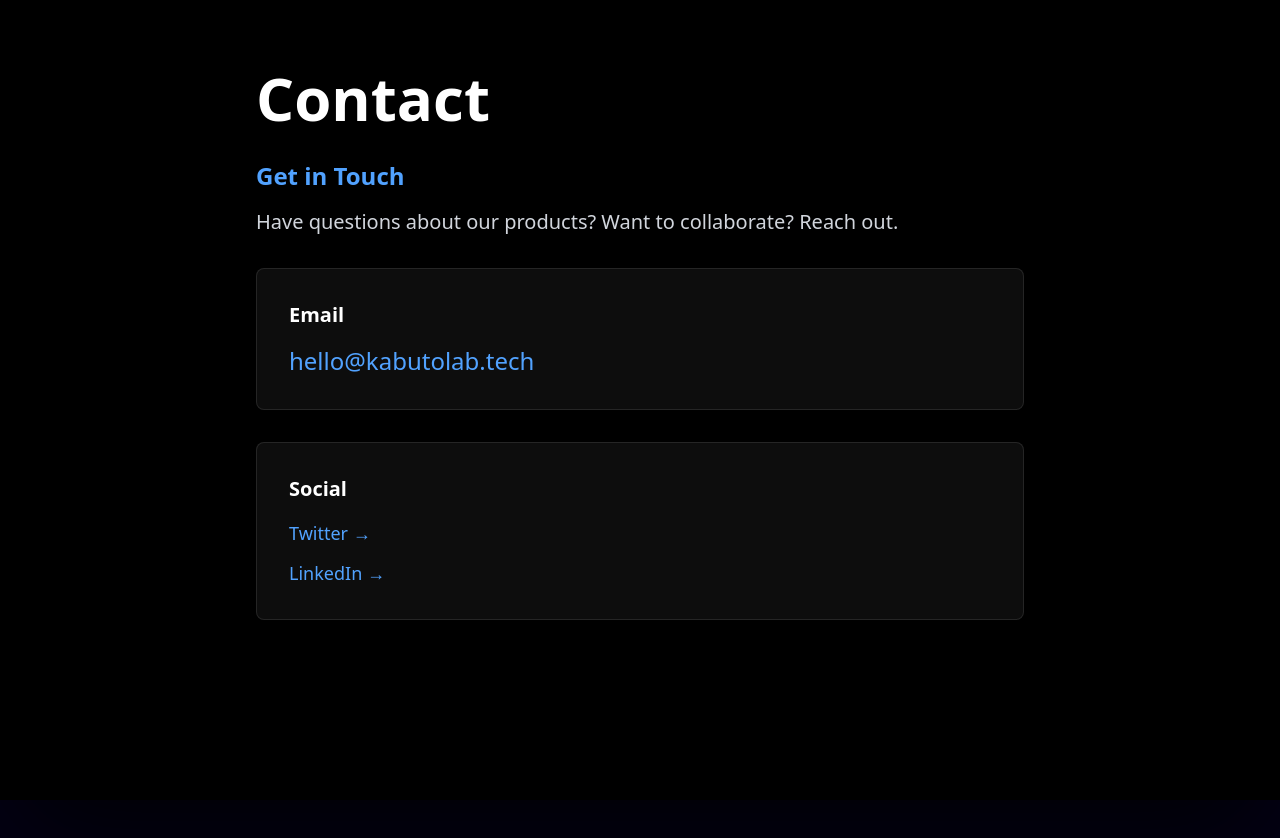
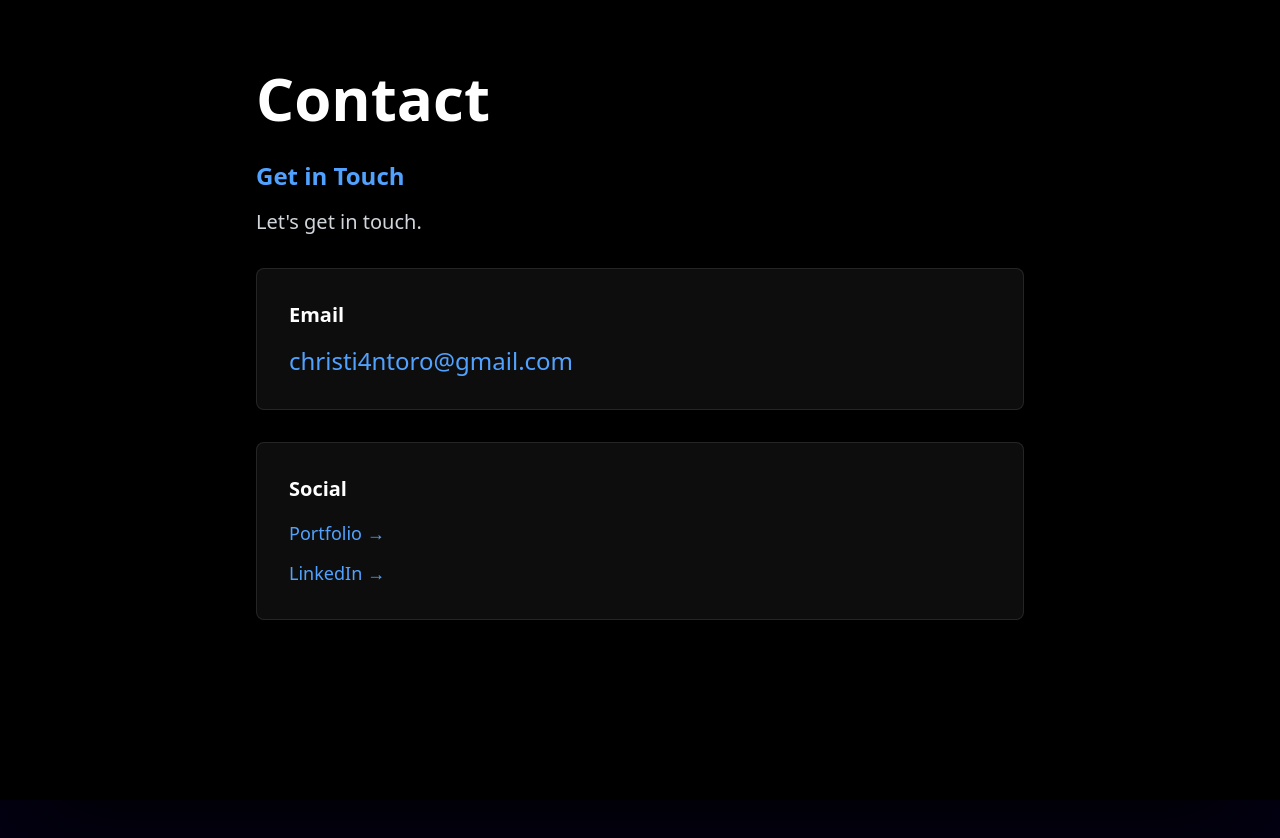
Before and after one commit to christi4ntoro/kabuto-lab, a Next.js app: page /contact in a window 1280 px wide. Shown: the top 838 px of the page. Built offline with nearby package versions, Linux system fonts and the light colour scheme.

Commit message:
inerview

```diff
--- a/app/contact/page.tsx
+++ b/app/contact/page.tsx
@@ -8,17 +8,18 @@
             <div>
               <h2 className="text-2xl font-bold mb-4 text-blue-400">Get in Touch</h2>
               <p className="text-xl text-gray-300 mb-6">
-                Have questions about our products? Want to collaborate? Reach out.
+                {/* Have questions about our products? Want to collaborate? Reach out. */}
+                Let's get in touch.
               </p>
             </div>
 
             <div className="bg-white/5 p-8 rounded-lg border border-white/10">
               <h3 className="text-xl font-bold mb-4">Email</h3>
               <a
-                href="mailto:hello@kabutolab.tech"
+                href="mailto:christi4ntoro@gmail.com"
                 className="text-2xl text-blue-400 hover:text-blue-300 transition-colors"
               >
-                hello@kabutolab.tech
+                christi4ntoro@gmail.com
               </a>
             </div>
 
@@ -26,14 +27,14 @@
               <h3 className="text-xl font-bold mb-4">Social</h3>
               <div className="space-y-3">
                 <a
-                  href="https://twitter.com/kabutolab"
+                  href="https://christi4ntoro.github.io/portfolio/Portfolio-ChristianRamirezToro.pdf"
                   target="_blank"
                   className="block text-lg text-blue-400 hover:text-blue-300 transition-colors"
                 >
-                  Twitter →
+                  Portfolio →
                 </a>
                 <a
-                  href="https://linkedin.com/company/kabutolab"
+                  href="https://www.linkedin.com/in/chrisrto/"
                   target="_blank"
                   className="block text-lg text-blue-400 hover:text-blue-300 transition-colors"
                 >
--- a/app/page.tsx
+++ b/app/page.tsx
@@ -8,7 +8,7 @@
   return (
     <main className="pt-[68px] md:pt-0 bg-black">
       <Hero />
-      <ProductScrollSection />
+      {/* <ProductScrollSection /> */}
       <Services />
       <BlogSection />
       <CTASection />
--- a/components/home/Hero.tsx
+++ b/components/home/Hero.tsx
@@ -103,10 +103,12 @@
         <div className="relative h-full flex items-center justify-center px-4 z-10">
           <div className="text-center max-w-4xl">
             <h1 className="text-4xl sm:text-5xl md:text-6xl lg:text-6xl mb-4 sm:mb-6 text-white md:pt-16">
-              <span className="font-serif italic">Human-Centered.</span><br></br><span className='font-bold'>Future-Forward.</span>
+              {/* <span className="font-serif italic">Human-Centered.</span><br></br><span className='font-bold'>Future-Forward.</span> */}
+              <span className="font-serif italic">Prototype</span><br></br><span className='font-bold'>Lab.</span>
             </h1>
             <p className="text-lg sm:text-xl md:text-2xl text-white/80 mb-6 sm:mb-8">
-              Research-driven frameworks for immersive experiences. Full custom design from concept to deployment.
+              {/* Research-driven frameworks for immersive experiences. Full custom design from concept to deployment. */}
+              Personal R&D workspace for scalable UX patterns
             </p>
             {/* Buttons Container */}
             <div className="flex flex-col sm:flex-row gap-4 sm:gap-6 justify-center items-center">
@@ -120,7 +122,7 @@
                 href="/contact"
                 className="inline-block bg-white text-black px-6 py-3 sm:px-8 sm:py-4 rounded-lg font-bold hover:bg-gray-200 transition-colors duration-200 text-center"
               >
-                Let's Create Together
+                Call Me
               </Link>
             </div>
           </div>
```
Also changed, not shown: tailwindcss.config.mjs (+5 -5 lines).
